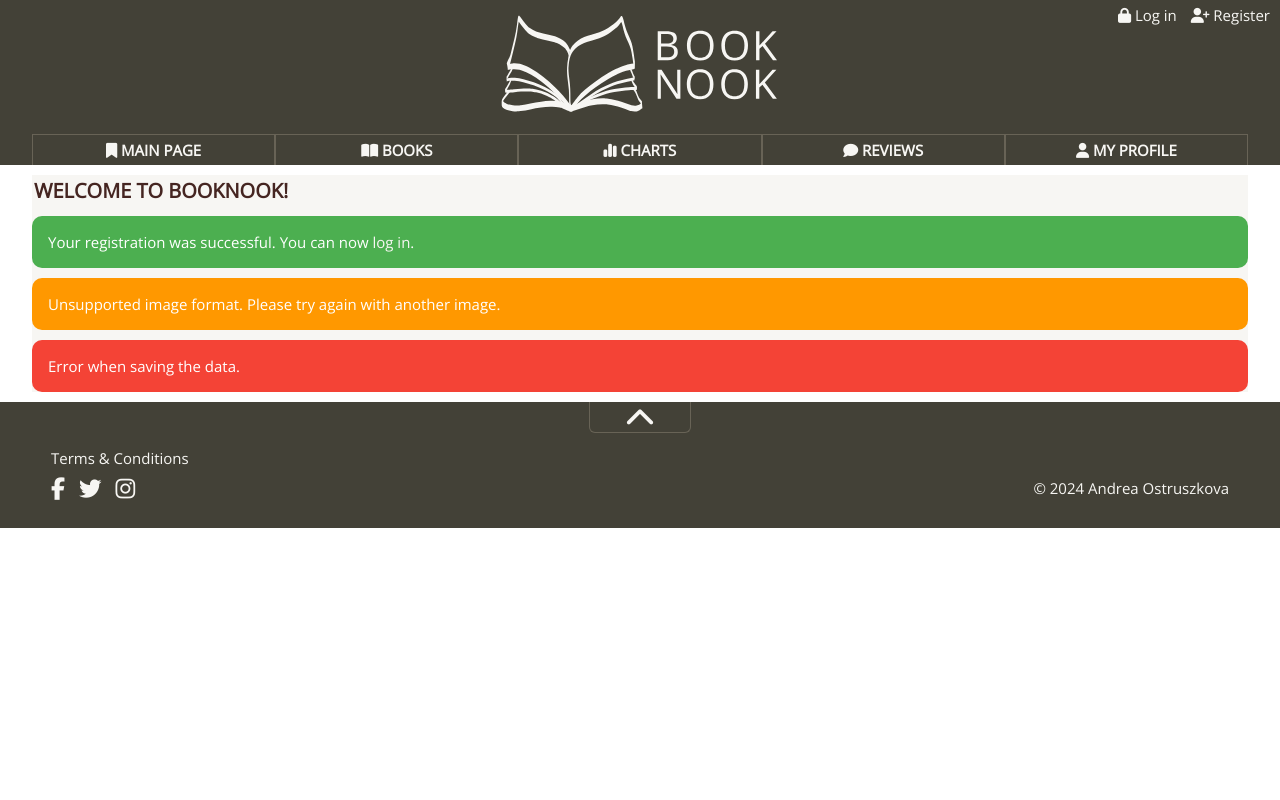
After one commit to AndreaOstruszka/ZWA-project-web-app, a PHP site: page /frontend/notifications.html in a window 1280 px wide. The commit adds this page. Run offline with PHP 8.4, Linux system fonts and the light colour scheme; some libraries are stand-ins or nearby versions.

Commit message:
Added notifications template, refactored css color variables

```diff
--- /dev/null
+++ b/frontend/css/notifications.css
@@ -0,0 +1,23 @@
+.notification_success {
+    background-color: #4CAF50;
+    color: white;
+    padding: 16px;
+    margin: 10px 0;
+    border-radius: 10px;
+}
+
+.notification_warning {
+    background-color: #ff9800;
+    color: white;
+    padding: 16px;
+    margin: 10px 0;
+    border-radius: 10px;
+}
+
+.notification_error {
+    background-color: #f44336;
+    color: white;
+    padding: 16px;
+    margin: 10px 0;
+    border-radius: 10px;
+}
--- a/frontend/css/style.css
+++ b/frontend/css/style.css
@@ -1,13 +1,13 @@
 /* ----------------- definition of variable values ------------------ */
 :root {
-    --main-color: #434137;
-    --secondary-color: #ADA999;
-    --dark: #452521;
-    --light: #F7F6F3;
-    --light-beige: #DFDACE;
-    --medium: #f0eee8;
-    --dark-beige: #302C22;
-    --hover: #F65828
+    --color-primary-darkest: #302C22;
+    --color-primary-dark: #434137;
+    --color-primary-medium: #ADA999;
+    --color-primary-light: #DFDACE;
+    --color-primary-lighter: #f0eee8;
+    --color-primary-lightest: #F7F6F3;
+    --color-secondary-medium: #F65828;
+    --color-secondary-dark: #452521;
 }
 
 /* ----------------- general page properties ------------------ */
@@ -34,12 +34,12 @@ div {
 
 main {
     flex-grow: 1;
-    background-color: var(--light);
+    background-color: var(--color-primary-lightest);
     padding: 20px;
 }
 
 h1 {
-    color: var(--dark);
+    color: var(--color-secondary-dark);
     font-size: 20px;
     font-weight: bold;
     text-transform: uppercase;
@@ -64,14 +64,14 @@ h3 {
 
 header {
     width: 100%;
-    background-color: var(--main-color);
-    color: var(--light);
+    background-color: var(--color-primary-dark);
+    color: var(--color-primary-lightest);
     text-align: center;
 }
 
 footer {
-    background-color: var(--main-color);
-    color: var(--light);
+    background-color: var(--color-primary-dark);
+    color: var(--color-primary-lightest);
     text-align: center;
     padding: 0 20px 20px 20px; /* No padding on the top, 20px padding on other sides */
     width: 100%;
@@ -102,7 +102,7 @@ footer {
 
 .footer-half-left a {
     margin-right: 10px;
-    color: var(--light);
+    color: var(--color-primary-lightest);
     text-decoration: none;
 }
 
@@ -149,7 +149,7 @@ p {
 
 #header_links {
     height: 28px;
-    color: var(--light);
+    color: var(--color-primary-lightest);
     text-align: right;
     padding-right: 10px;
     padding-left: 10px;
@@ -186,9 +186,9 @@ p {
 a.navigation_item {
     display: block;
     margin: 0;
-    background-color: var(--main-color);
+    background-color: var(--color-primary-dark);
 
-    color: var(--light);
+    color: var(--color-primary-lightest);
     text-align: center;
     font-size: 15px;
     text-transform: uppercase;
@@ -211,7 +211,7 @@ a.return {
     margin-bottom: 5px;
     padding-top: 6px;
     padding-bottom: 4px;
-    background-color: var(--main-color);
+    background-color: var(--color-primary-dark);
 
     text-align: center;
     font-size: 15px;
@@ -227,44 +227,44 @@ a.return {
 }
 
 a.navigation_item:hover, a.return:hover {
-    background-color: var(--hover);
-    color: var(--light);
-    border-color: var(--light);
+    background-color: var(--color-secondary-medium);
+    color: var(--color-primary-lightest);
+    border-color: var(--color-primary-lightest);
 }
 
 a:link, a:visited {
     text-decoration: none;
-    color: var(--light);
+    color: var(--color-primary-lightest);
 }
 
 a:hover {
-    color: var(--hover);
+    color: var(--color-secondary-medium);
 }
 
 a.genres_item {
     display: block;
     margin: 0;
     padding: 7px 0 7px 7px;
-    background-color: var(--light-beige);
-    color: var(--dark);
+    background-color: var(--color-primary-light);
+    color: var(--color-secondary-dark);
     font-size: 15px;
 
     border-style: solid;
     border-width: 1px;
-    border-color: var(--light);
+    border-color: var(--color-primary-lightest);
     border-right: none;
     border-left: none;
     border-top: none;
 }
 
 a.genres_item:hover {
-    background-color: var(--hover);
-    color: var(--light);
+    background-color: var(--color-secondary-medium);
+    color: var(--color-primary-lightest);
     transition: background-color 0.3s ease;
 }
 
 #content {
-    background-color: var(--light);
+    background-color: var(--color-primary-lightest);
     clear: both;
     width: 95%;
     max-width: 1280px;
--- /dev/null
+++ b/frontend/notifications.html
@@ -0,0 +1,62 @@
+<!DOCTYPE html>
+<html lang='en'>
+<head>
+    <title>BookNook - main page</title>
+    <meta charset='utf-8'>
+    <meta name="description" content='BOOK NOOK'>
+    <link href='http://fonts.googleapis.com/css?family=Open+Sans&amp;subset=greek-ext,greek,latin-ext' rel='stylesheet'
+          type='text/css'>  <!-- font style -->
+    <script src="https://kit.fontawesome.com/7bce69507d.js" crossorigin="anonymous"></script>
+    <!-- icons - font awesome -->
+    <link rel="stylesheet" href="css/style.css" type="text/css">
+    <link rel="stylesheet" href="css/notifications.css" type="text/css">
+</head>
+<body>
+<header>
+    <div id="header_links"><a class="header_login_link" href="login.html"><i class="fa-solid fa-lock"></i> Log in </a><a
+            class="header_register_link" href="register.html"><i class="fa-solid fa-user-plus"></i> Register</a></div>
+    <a href="index.html"><img src="images/logo.svg" alt="BookNook" id="logo"></a>
+    <div id="navigation">
+        <ul id="ul_navigation">
+            <li class="li_navigation"><a class="navigation_item" href="index.html"><i class="fa fa-bookmark"></i> Main
+                page</a></li>
+            <li class="li_navigation"><a class="navigation_item" href="detail.html"><i
+                    class="fa-solid fa-book-open"></i> Books</a></li>
+            <li class="li_navigation"><a class="navigation_item" href="charts.html"><i
+                    class="fa-solid fa-chart-simple"></i> Charts</a></li>
+            <li class="li_navigation"><a class="navigation_item" href="index.html"><i class="fa-solid fa-comment"></i>
+                Reviews</a></li>
+            <li class="li_navigation"><a class="navigation_item" href="profile.html"><i class="fa-solid fa-user"></i> My
+                profile</a></li>
+        </ul>
+    </div>
+    <div class="formatting"></div>
+</header>
+<div id="content">
+    <article id="main-widest">
+        <h1>Welcome to BookNook!</h1>
+        <div class="notification_success">Your registration was successful. You can now <a href="login.php">log in</a>.</div>
+        <div class="notification_warning">Unsupported image format. Please try again with another image.</div>
+        <div class="notification_error">Error when saving the data.</div>
+    </article>
+</div>
+<footer>
+    <div id="footer-container">
+        <div class="footer-row"><a class="return" href="#logo"><i class="fa solid fa-chevron-up fa-2xl" aria-hidden="true"></i></a></div>
+        <div class="footer-row">
+            <div class="footer-half-left">
+                <a href="terms.html">Terms & Conditions</a></div>
+            <div class="footer-half-right"></div>
+        </div>
+        <div class="footer-row">
+            <div class="footer-half-left">
+                <a href="https://www.facebook.com" target="_blank"><i class="fa fa-facebook fa-xl"></i></a>
+                <a href="https://www.twitter.com" target="_blank"><i class="fa fa-twitter fa-xl"></i></a>
+                <a href="https://www.instagram.com" target="_blank"><i class="fa fa-instagram fa-xl"></i></a>
+            </div>
+            <div class="footer-half-right">&copy; 2024 Andrea Ostruszkova</div>
+        </div>
+    </div>
+</footer>
+</body>
+</html>
--- a/login.php
+++ b/login.php
@@ -5,7 +5,7 @@
     <meta name="viewport" content="width=device-width, initial-scale=1.0">
     <title>User Login</title>
     <style>
-        .error {
+        .notification_error {
             color: red;
             font-size: 0.9em;
         }
@@ -24,7 +24,7 @@
             const password = document.getElementById("password");
 
             // Clear previous errors
-            document.querySelectorAll(".error").forEach(el => el.innerText = "");    // Delete all HTML elements with class error
+            document.querySelectorAll(".notification_error").forEach(el => el.innerText = "");    // Delete all HTML elements with class error
             document.querySelectorAll("input").forEach(el => el.classList.remove("error-border"));
 
             // Validate required fields
--- a/registration.php
+++ b/registration.php
@@ -84,7 +84,7 @@ if ($_SERVER["REQUEST_METHOD"] === "POST") {
 ?>
 
 <!-- Styling for error highlighting -->
-<link rel="stylesheet" href="frontend/css/error_highlight.css">
+<link rel="stylesheet" href="frontend/css/notifications.css">
 
 <!-- Form with pre-filled values and error messages -->
 <form method="POST" action="">
```
Also changed, not shown: other parts of frontend/css/style.css (+44 -44 lines), frontend/css/error_highlight.css (deleted, +0 -7 lines).
